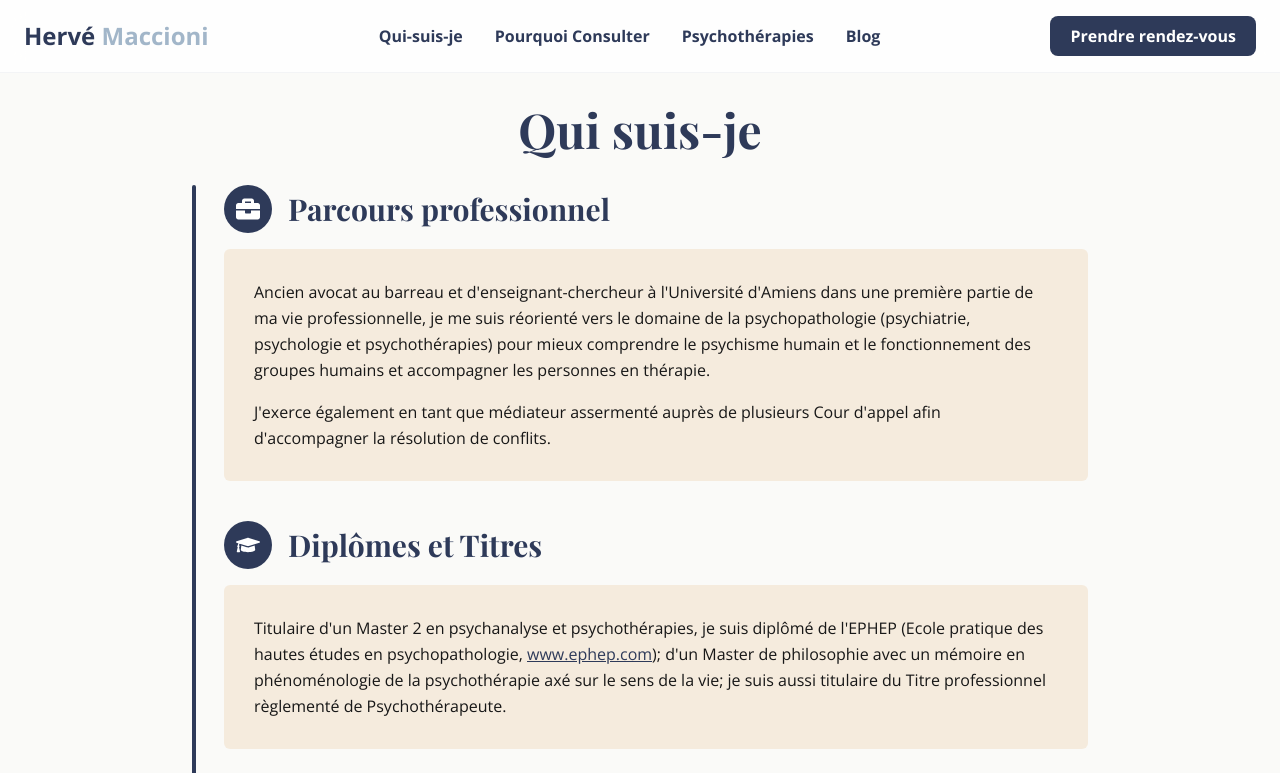
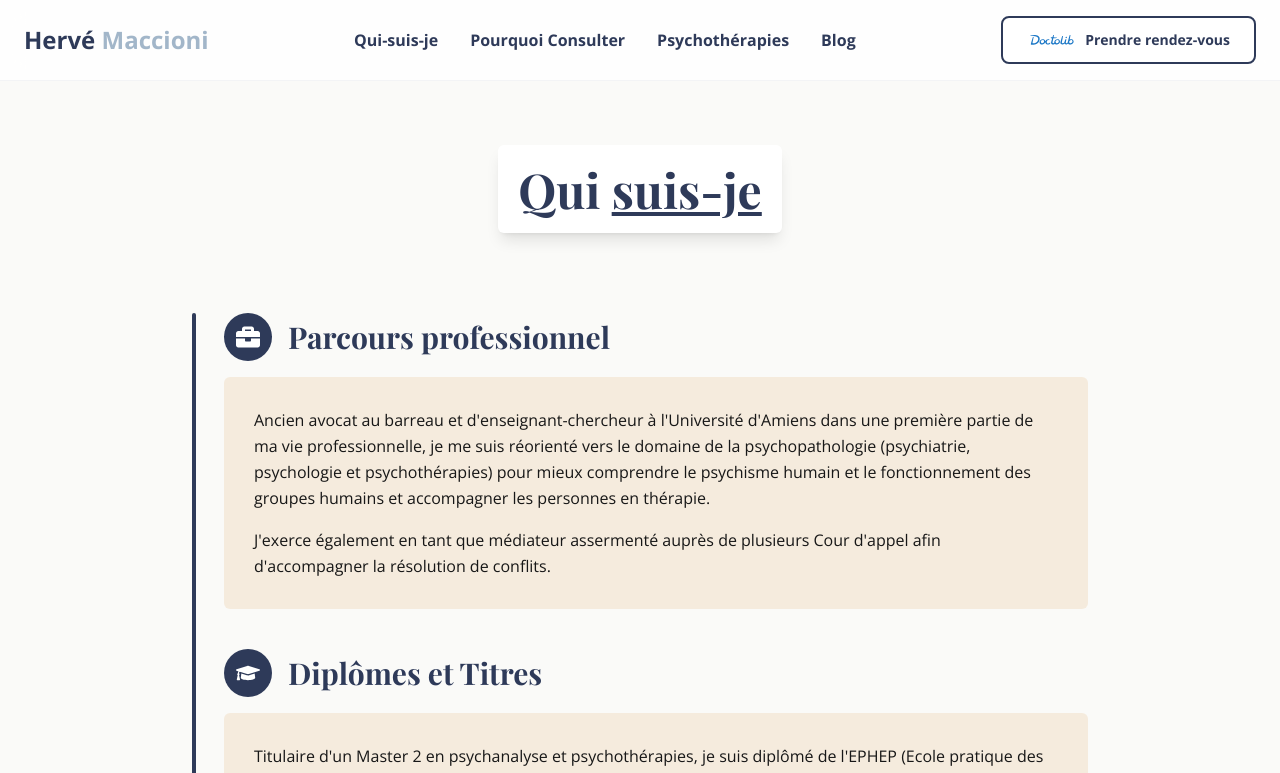
Before and after one commit to e-maccioni26/front-site-psychanalyste, a Next.js app: page /qui-suis-je in a window 1280 px wide. Shown: the top 773 px of the page. Built offline with nearby package versions, Linux system fonts and the light colour scheme.

Commit message:
style: enhance UI with Doctolib logo and styling improvements

```diff
--- a/src/app/page.tsx
+++ b/src/app/page.tsx
@@ -64,7 +64,9 @@ export default function HomePage() {
             </div>
           </div>
         <div className="flex justify-center mt-12">
-          <a href="https://www.doctolib.fr/psychotherapeute/bordeaux/herve-maccioni" target="_blank" rel="noopener noreferrer" className="bg-[#2E3A59] text-white text-xl font-bold px-8 md:px-10 py-3 md:py-4 rounded-lg shadow transition hover:bg-[#1d2536]" style={{fontFamily:'var(--font-paragraph)'}}>Prendre rendez-vous</a>
+          <Link href="https://www.doctolib.fr/psychotherapeute/bordeaux/herve-maccioni" target="_blank" rel="noopener noreferrer" className="bg-[#2E3A59] text-white text-xl font-bold px-8 md:px-10 py-3 md:py-4 rounded-lg shadow transition hover:bg-[#334161] inline-flex items-center gap-2" style={{fontFamily:'var(--font-paragraph)'}}>
+          <Image src="/images/icones/doctolib-logo.svg" alt="Doctolib" width={50} height={50} />
+          Prendre rendez-vous</Link>
         </div>
       </section>
 
--- a/src/app/qui-suis-je/page.tsx
+++ b/src/app/qui-suis-je/page.tsx
@@ -4,9 +4,11 @@ export default function QuiSuisJePage() {
   return (
     <main className="py-8 px-4 md:px-8 lg:px-16 animate-fadeIn">
       <div className="max-w-4xl mx-auto">
-        <h1 className="text-4xl md:text-5xl font-bold mb-8 text-center text-[var(--primary)]">
-          Qui suis-je
-        </h1>
+        <div className='flex justify-center'>
+          <h1 className="bg-white shadow-lg p-5 rounded-md w-fit text-4xl md:text-5xl font-bold mb-20 mt-8 text-center text-[var(--primary)]">
+            Qui <span className='underline'>suis-je</span>
+          </h1>
+        </div>
 
         <div className="relative mb-12">
           <div className="absolute left-0 top-0 w-1 h-full bg-[var(--primary)] rounded-full"></div>
--- a/src/components/Contact.tsx
+++ b/src/components/Contact.tsx
@@ -10,7 +10,9 @@ const Contact = () => {
                 Contact / Prendre <span className="underline">rendez-vous</span>
             </h2>
             <p className='font-bold mb-8'>Situé en plein coeur de Bordeaux !</p>
-            <Link href={"https://www.doctolib.fr/psychotherapeute/bordeaux/herve-maccioni#location"}  className="bg-[#2E3A59] text-white px-6 py-3 rounded-lg font-semibold transition hover:bg-[#1d2536]">Prendre rendez-vous</Link>
+            <Link target='_blank' href={"https://www.doctolib.fr/psychotherapeute/bordeaux/herve-maccioni#location"}  className="bg-[#2E3A59] text-white px-6 py-3 rounded-lg font-semibold transition hover:bg-[#334262] inline-flex items-center gap-2">
+            <Image src="/images/icones/doctolib-logo.svg" alt="Doctolib" width={50} height={50} />
+            Prendre rendez-vous</Link>
         </div>
 
 
--- a/src/components/Hero.tsx
+++ b/src/components/Hero.tsx
@@ -17,7 +17,9 @@ const Hero = () => {
         </p>
         <div className="flex flex-col md:flex-row gap-4 justify-center md:justify-start">
           <Link href={"/qui-suis-je"} className="bg-[#2E3A59] text-white px-6 py-3 rounded-lg font-semibold transition hover:bg-[#1d2536]">Qui-suis-je ?</Link>
-          <Link href="https://www.doctolib.fr/psychotherapeute/bordeaux/herve-maccioni" className="border-2 border-[#2E3A59] text-[#2E3A59] px-6 py-3 rounded-lg font-semibold transition hover:bg-[#e5eaf3] bg-white">Prendre rendez-vous</Link>
+          <Link target='_blank' href="https://www.doctolib.fr/psychotherapeute/bordeaux/herve-maccioni" className="border-2 border-[#2E3A59] text-[#2E3A59] px-6 py-3 rounded-lg font-semibold transition hover:bg-[#e5eaf3] bg-white inline-flex items-center gap-2">
+          <Image src="/images/icones/doctolib-logo.svg" alt="Doctolib" width={50} height={50} />
+          Prendre rendez-vous</Link>
         </div>
       </div>
     </section>
--- a/src/components/Navbar.tsx
+++ b/src/components/Navbar.tsx
@@ -2,6 +2,7 @@
 
 import Link from 'next/link';
 import { useState } from 'react';
+import Image from 'next/image';
 
 const Navbar = () => {
   const [isMenuOpen, setIsMenuOpen] = useState(false);
@@ -25,7 +26,12 @@ const Navbar = () => {
           <li><Link href={"/accompagnement"}>Psychothérapies</Link></li>
           <li><Link href="/blog">Blog</Link></li>
         </ul>
-        <Link href="https://www.doctolib.fr/psychotherapeute/bordeaux/herve-maccioni" className="hidden md:inline-block bg-[#2E3A59] text-white px-5 py-2 rounded-lg font-semibold transition hover:bg-[#1d2536]">Prendre rendez-vous</Link>
+        <div>
+          <Link target='_blank' href="https://www.doctolib.fr/psychotherapeute/bordeaux/herve-maccioni"     className="border-2 border-[#2E3A59] text-[#2E3A59] px-6 py-3 rounded-lg font-semibold transition hover:bg-[#e5eaf3] bg-white inline-flex items-center gap-2 text-sm">
+            <Image src="/images/icones/doctolib-logo.svg" alt="Doctolib" width={50} height={50} />
+                  Prendre rendez-vous
+          </Link>
+        </div>
         <button
           className="md:hidden p-2"
           aria-label="Ouvrir le menu"
```
